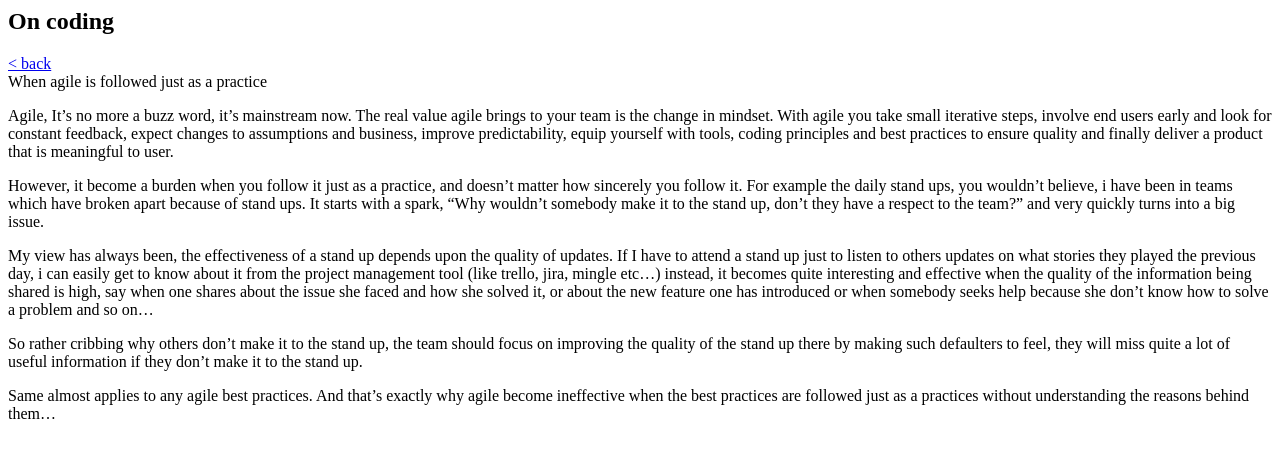
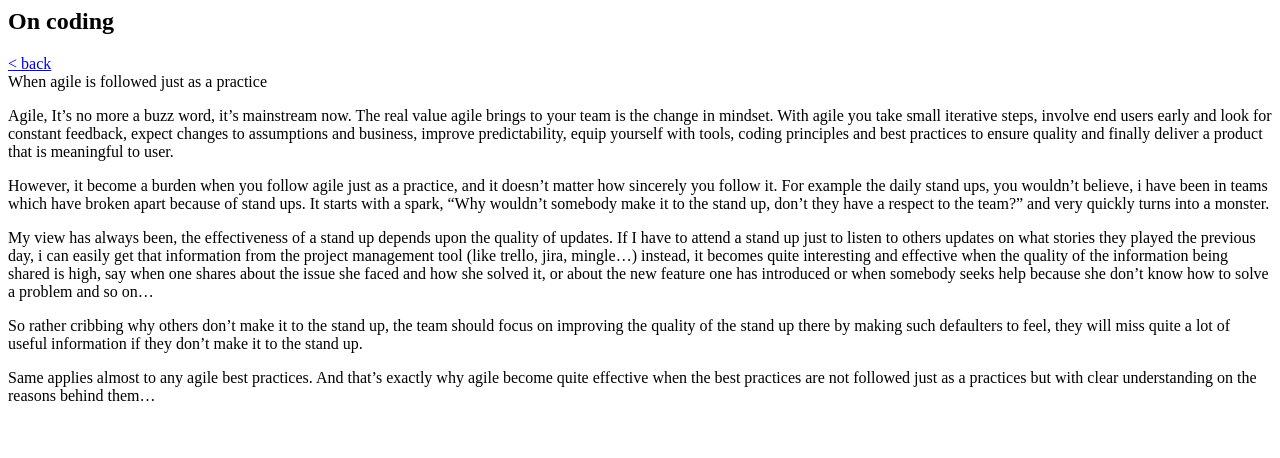
Before and after one commit to deepan/deepan.github.com, a Jekyll site: the page built from _posts/2013-07-19-when-agile-is-followed-just-as-a-practice.md, in a window 1280 px wide. Shown: the top 458 px of the page. Built offline with Jekyll 4.4.1, drawn with Linux system fonts in a browser that asks for light colours; Markdown is read by kramdown in place of the engine named in the settings.

Commit message:
Modified agile as practice post + social icons to cv

```diff
--- a/_posts/2013-07-19-when-agile-is-followed-just-as-a-practice.md
+++ b/_posts/2013-07-19-when-agile-is-followed-just-as-a-practice.md
@@ -9,14 +9,14 @@ Agile, It's no more a buzz word, it's mainstream now. The real value agile bring
 changes to assumptions and business, improve predictability, equip yourself with tools, coding principles and best
 practices to ensure quality and finally deliver a product that is meaningful to user.
 
-However, it become a burden when you follow it just as a practice, and doesn't matter how sincerely you follow it.
+However, it become a burden when you follow agile just as a practice, and it doesn't matter how sincerely you follow it.
 For example the daily stand ups, you wouldn't believe, i have been in teams which have broken apart because of stand ups.
 It starts with a spark, "Why wouldn't somebody make it to the stand up, don't they have a respect to the team?" and very
-quickly turns into a big issue.
+quickly turns into a monster.
 
 My view has always been, the effectiveness of a stand up depends upon the quality of updates. If I have to attend a
-stand up just to listen to others updates on what stories they played the previous day, i can easily get to know about it
-from the project management tool (like trello, jira, mingle etc...) instead, it becomes quite interesting and effective when
+stand up just to listen to others updates on what stories they played the previous day, i can easily get that information
+from the project management tool (like trello, jira, mingle...) instead, it becomes quite interesting and effective when
 the quality of the information being shared is high, say when one shares about the issue she faced and how she solved it,
 or about the new feature one has introduced or when somebody seeks help because she don't know how to solve a problem and
 so on...
@@ -25,5 +25,5 @@ So rather cribbing why others don't make it to the stand up, the team should foc
 there by making such defaulters to feel, they will miss quite a lot of useful information if they don't make it to the
 stand up.
 
-Same almost applies to any agile best practices. And that's exactly why agile become ineffective when the best practices
-are followed just as a practices without understanding the reasons behind them...
+Same applies almost to any agile best practices. And that's exactly why agile become quite effective when the best practices
+are not followed just as a practices but with clear understanding on the reasons behind them...
```
Also changed, not shown: cv.html (+9 -0 lines), static/css/cv.less (+38 -3 lines), static/img/blog.png (added), static/img/blog.svg (added), static/img/linkedin.png (added), static/img/linkedin.svg (added), static/img/phone.png.
